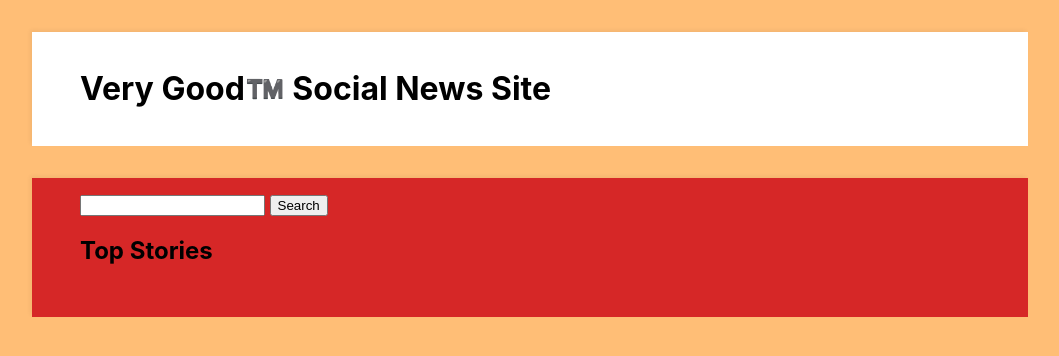
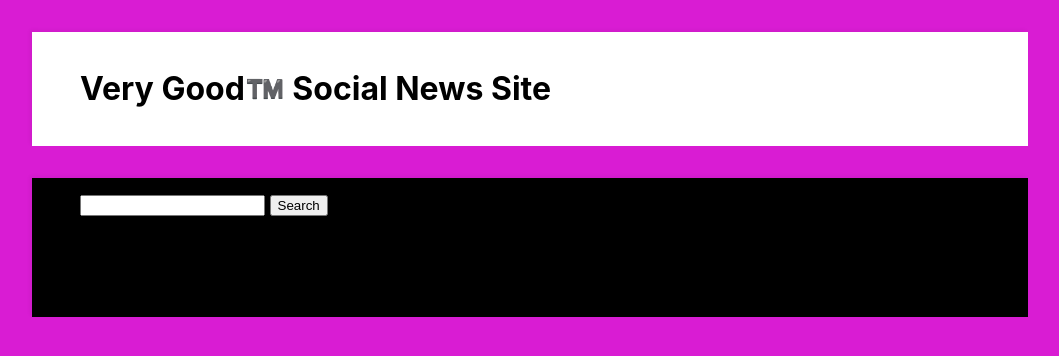
Before and after one commit to Callum3574/social_news_aws, a plain HTML site: page static/index.html in a window 1280 px wide. Shown: the whole page, without its empty margins (110-1169 px from the left). Drawn offline with Linux system fonts and the light colour scheme; no server answers.

Commit message:
bg change

```diff
--- a/static/index.css
+++ b/static/index.css
@@ -7,12 +7,12 @@
 }
 
 body {
-  background: #ffbe76;
+  background: #d91cd3;
   font-family: "Inter", Arial, sans-serif;
 }
 
 main {
-  background: rgb(214, 39, 39);
+  background: rgb(0, 0, 0);
   padding: 1rem 3rem 2rem;
   width: 900px;
   margin: 2rem auto;
```
